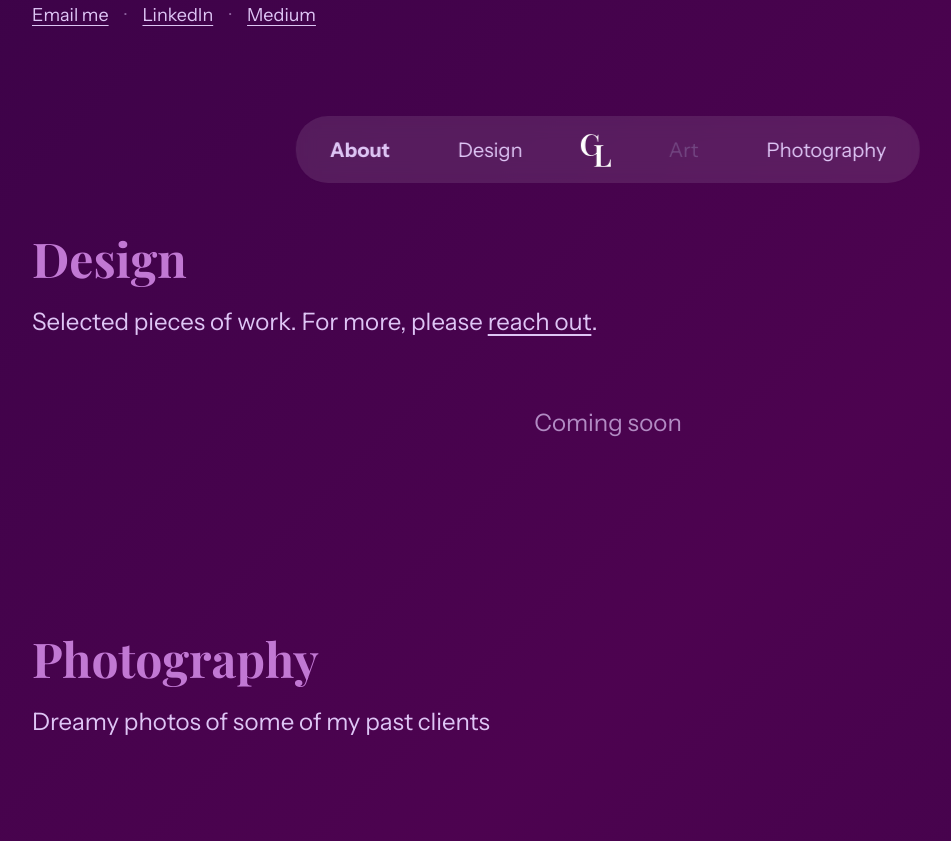
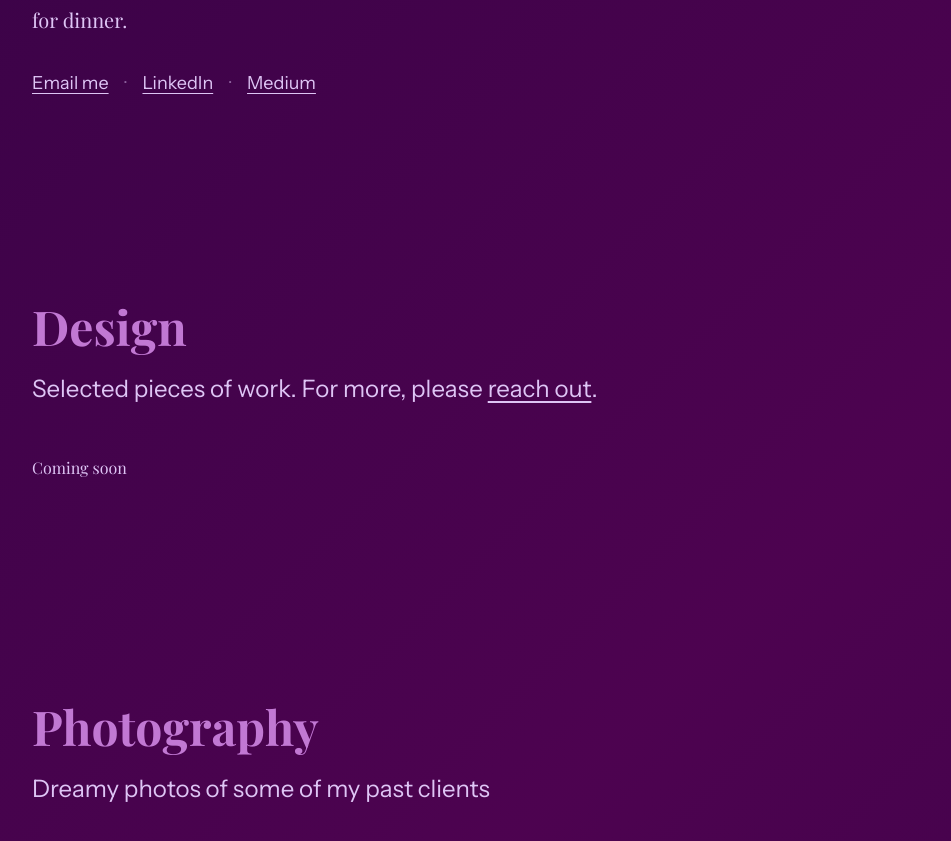
Before and after one commit to catlagman/portfolio, a Next.js app: page / in a window 1280 px wide. Shown: the part 585-1426 px from the top of the page, without its empty margins (32-983 px from the left). Built offline with nearby package versions, Linux system fonts and the light colour scheme.

Commit message:
Add gradient border to navigation

```diff
--- a/app/page.module.scss
+++ b/app/page.module.scss
@@ -50,6 +50,24 @@
   border-radius: 2em;
   backdrop-filter: blur(10px);
   z-index: 1000;
+
+  // Gradient border using pseudo-element
+  position: relative;
+
+  &::before {
+    content: '';
+    position: absolute;
+    inset: 0;
+    border-radius: 2em;
+    padding: 2px; // Border width
+    background: linear-gradient(135deg, $gradient-purple 0%, $gradient-pink 50%, $gradient-orange 100%);
+    -webkit-mask:
+      linear-gradient(#fff 0 0) content-box,
+      linear-gradient(#fff 0 0);
+    -webkit-mask-composite: xor;
+    mask-composite: exclude;
+    pointer-events: none;
+  }
 }
 
 .logo {
@@ -164,23 +182,71 @@
   }
 }
 
-.comingSoon {
-  text-align: center;
-  margin-top: 4rem;
+.caseStudies {
+  margin-top: 3rem;
+  display: grid;
+  gap: 2rem;
   opacity: 0;
   transform: translateY(20px);
-  transition: opacity 0.8s ease-out 0.3s, transform 0.8s ease-out 0.3s;
+  transition: opacity 0.8s ease-out, transform 0.8s ease-out;
+}
 
-  p {
+.visible .caseStudies {
+  opacity: 1;
+  transform: translateY(0);
+  transition-delay: 0.3s;
+}
+
+.caseStudyCard {
+  background: rgba($color-text, 0.03);
+  border: 1px solid rgba($color-text, 0.1);
+  border-radius: 12px;
+  padding: 2rem;
+  text-decoration: none;
+  color: $color-text;
+  transition: all 0.3s;
+  display: block;
+
+  &:hover {
+    background: rgba($color-text, 0.06);
+    border-color: rgba($color-text, 0.2);
+    transform: translateY(-4px);
+  }
+
+  h3 {
+    font-family: $font-serif;
+    font-size: 1.75rem;
+    font-weight: 400;
+    margin-bottom: 0.5rem;
+    background: linear-gradient(135deg, $gradient-purple 0%, $gradient-pink 50%, $gradient-orange 100%);
+    -webkit-background-clip: text;
+    -webkit-text-fill-color: transparent;
+    background-clip: text;
+  }
+
+  .company {
     font-family: $font-sans;
-    font-size: 1.5em;
-    opacity: 0.7;
+    font-size: 0.9rem;
+    opacity: 0.6;
+    margin-bottom: 1rem;
+  }
+
+  .cardSummary {
+    font-family: $font-sans;
+    font-size: 1rem;
+    line-height: 1.6;
+    opacity: 0.85;
   }
 }
 
-.visible .comingSoon {
-  opacity: 1;
-  transform: translateY(0);
+@media (max-width: 768px) {
+  .caseStudyCard {
+    padding: 1.5rem;
+
+    h3 {
+      font-size: 1.5rem;
+    }
+  }
 }
 
 .about {
```
